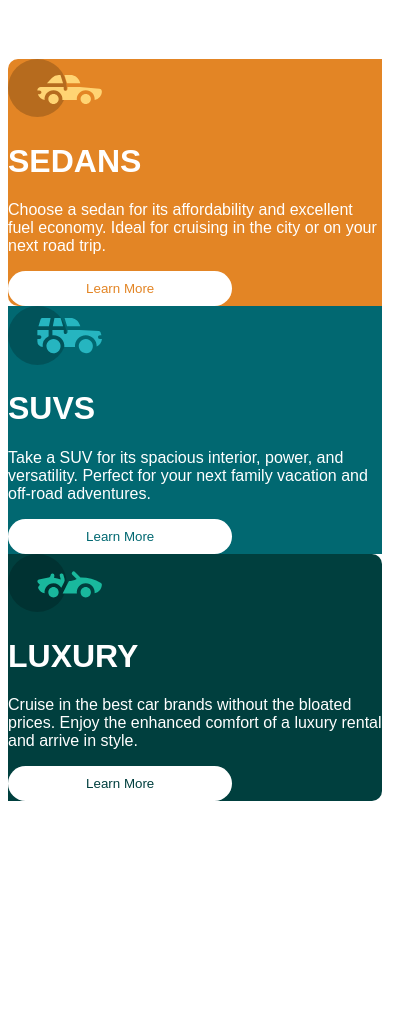
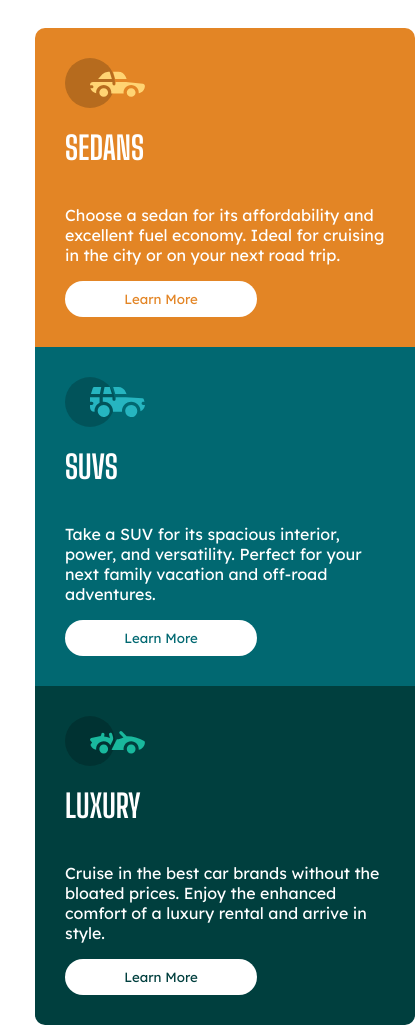
Before and after one commit to Glozsa/Front-End-Practice-1, a plain HTML site: page index.html in a window 390 px wide. Shown: the whole page, 415 px wide, since content can reach past the window. Before the commit the page ends 852 px from the top, so only its background shows below. Drawn offline with Linux system fonts and the light colour scheme.

Commit message:
Mobile resonsive!
tnx for the help :D

```diff
--- a/Styles.css
+++ b/Styles.css
@@ -1,5 +1,9 @@
 * {
-    font-family: 'Nunito', sans-serif;
+    font-family: 'Lexend Deca', sans-serif;
+}
+
+h1 {
+    font-family: 'Big Shoulders Display', cursive;
 }
 
 html {
@@ -10,24 +14,23 @@ body {
     display: flex;
     justify-content: center;
     align-items: center;
-    height: 100%;
+    min-height: 100vh;
     background-color: white;
 }
 
-div.main {
+main {
     display: flex;
     flex-direction: row;
     width: 50%;
     max-width: 768px;
     min-width: 320px;
-    height: 60%;
+    padding: 20px;
 }
 
-div.main div {
+main div {
     display: flex;
     flex-direction: column;
     width: calc(100% / 3);
-    height: 80%;
     padding: 30px;
 }
 
@@ -80,6 +83,8 @@ h1, p {
 img {
     width: 25%;
     justify-content: left;
+    color: white;
+    font-size: 10px;
 }
 
 button {
@@ -98,3 +103,25 @@ button:active {
 button:hover {
     cursor: pointer;
 }
+
+@media (max-width: 1300px) {
+    main {
+        flex-direction: column;
+    }
+
+    main div {
+        width: 100%;
+    }
+
+    div.sedans {
+        border-radius: 10px 10px 0 0;
+    }
+
+    div.luxury {
+        border-radius: 0 0 10px 10px;
+    }
+
+    button {
+        width: 50%;
+    }
+}
```
